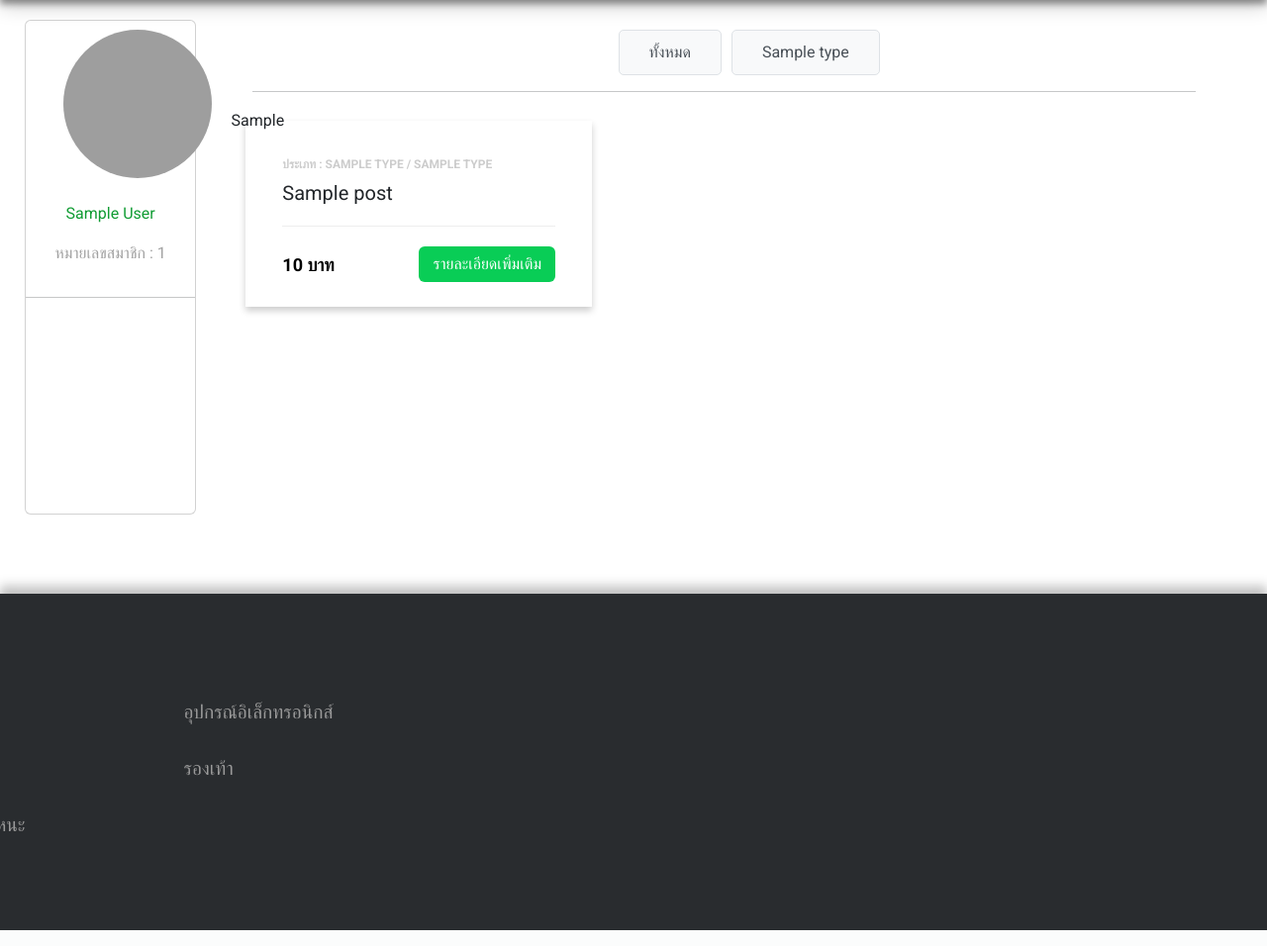
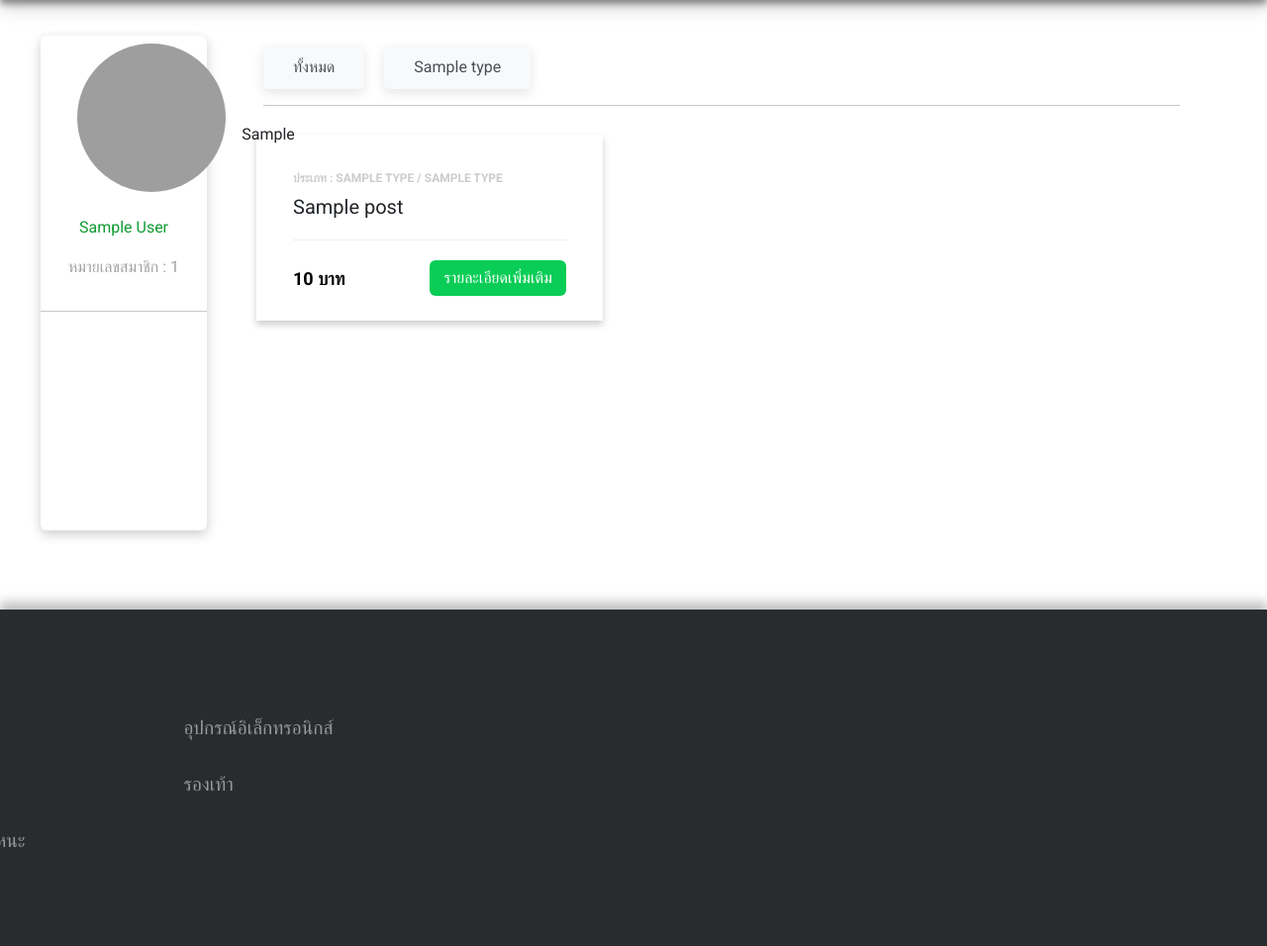
Before and after one commit to XzoziBerMz/Final_Project_By_Pee, a PHP site: page /profile.php in a window 1280 px wide. Shown: the part 68-1024 px from the top of the page at 99% size. Run offline with PHP 8.4, Linux system fonts and the light colour scheme; the visitor is signed in with stand-in values (Sample User, id 1); tables that the repository leaves empty or names only in its code hold one stand-in row (values such as "Sample post"); data that the repository does not hold is empty; some libraries are stand-ins or nearby versions; grey boxes are pictures that could not be loaded.

Commit message:
fix profile

```diff
--- a/Custom/profile.css
+++ b/Custom/profile.css
@@ -17,6 +17,8 @@
     width: 100%;
     margin-left: 5px;
     height: 500px;
+    border: 0px;
+    box-shadow: rgba(0, 0, 0, 0.2) 0px 4px 12px;
 }
 
 .profile-container {
@@ -29,7 +31,7 @@
     gap: 10px;
     margin-top: 30px;
     margin-left: 20px;
-    justify-content: center;
+
 }
 
 .category-item {
@@ -39,10 +41,14 @@
     border-radius: 5px;
     text-decoration: none;
     color: #495057;
+    margin-left: 10px;
+    border: 0px;
+    box-shadow: rgba(0, 0, 0, 0.1) 0px 4px 12px;
 }
 
 .category-item:hover {
-    background-color: #e2e6ea;
+    background-color: #4fd33ecc;
+    color: #2e3033;
 }
 
 .hr-catagory{
--- a/post.php
+++ b/post.php
@@ -408,9 +408,9 @@ if (isset($_SESSION['user_login'])) {
     include_once "footer.php";
     ?>
 
-    <script src="https://cdn.jsdelivr.net/npm/@popperjs/core@2.11.8/dist/umd/popper.min.js"
+    <!-- <script src="https://cdn.jsdelivr.net/npm/@popperjs/core@2.11.8/dist/umd/popper.min.js"
         integrity="sha384-I7E8VVD/ismYTF4hNIPjVp/Zjvgyol6VFvRkX/vR+Vc4jQkC+hVqc2pM8ODewa9r"
-        crossorigin="anonymous"></script>
+        crossorigin="anonymous"></script> -->
     <script src="https://cdn.jsdelivr.net/npm/bootstrap@5.3.3/dist/js/bootstrap.min.js"
         integrity="sha384-0pUGZvbkm6XF6gxjEnlmuGrJXVbNuzT9qBBavbLwCsOGabYfZo0T0to5eqruptLy"
         crossorigin="anonymous"></script>
--- a/profile.php
+++ b/profile.php
@@ -25,14 +25,14 @@ if (isset($_SESSION['user_login'])) {
 <head>
     <meta charset="UTF-8">
     <meta name="viewport" content="width=device-width, initial-scale=1.0">
-    <title>Document</title>
+    <title>โปรไฟล์</title>
     <link href="https://cdn.jsdelivr.net/npm/bootstrap@5.3.3/dist/css/bootstrap.min.css" rel="stylesheet"
         integrity="sha384-QWTKZyjpPEjISv5WaRU9OFeRpok6YctnYmDr5pNlyT2bRjXh0JMhjY6hW+ALEwIH" crossorigin="anonymous">
     <link rel="stylesheet" href="Custom/profile.css">
 </head>
 
 <body>
-    <div class="row m-0">
+    <div class="row m-0 m-3">
 
         <!-- profile user -->
         <div class="col-md-2 profile-container ">
@@ -64,7 +64,7 @@ if (isset($_SESSION['user_login'])) {
                 <!-- หมวดหมู่ -->
                 <div class="categories-container">
 
-                     <a href="profile.php" class="category-item">ทั้งหมด </a>
+                    <a href="profile.php" class="category-item">ทั้งหมด </a>
 
                     <?php
                     foreach ($result as $row) { ?>
```
Also changed, not shown: image/6669b9689b494.jpg (deleted).
